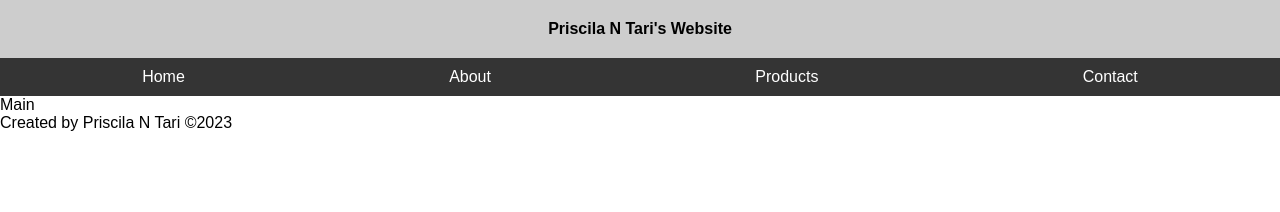
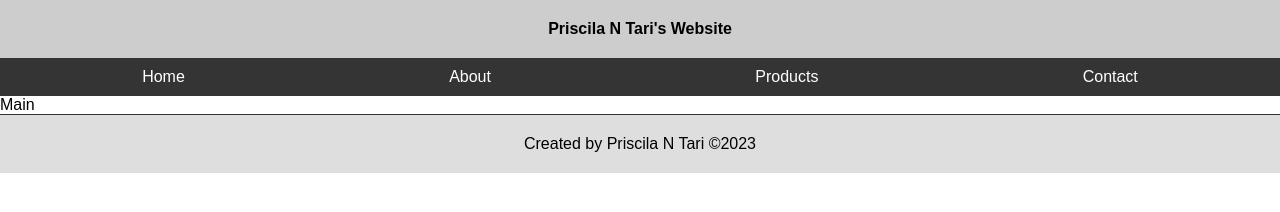
Before and after one commit to priscilanataliaaa/priscilafile, a plain HTML site: page index.html in a window 1280 px wide. Drawn offline with Linux system fonts and the light colour scheme.

Commit message:
add footer

```diff
--- a/styleindex.css
+++ b/styleindex.css
@@ -29,3 +29,10 @@ nav ui li :hover {
     color: yellow;
     font-weight: bolder;
 }
+
+footer {
+    background-color: #dedede;
+    text-align: center;
+    padding: 20px;
+    border-top: 1px solid #343434 ;
+}
```
